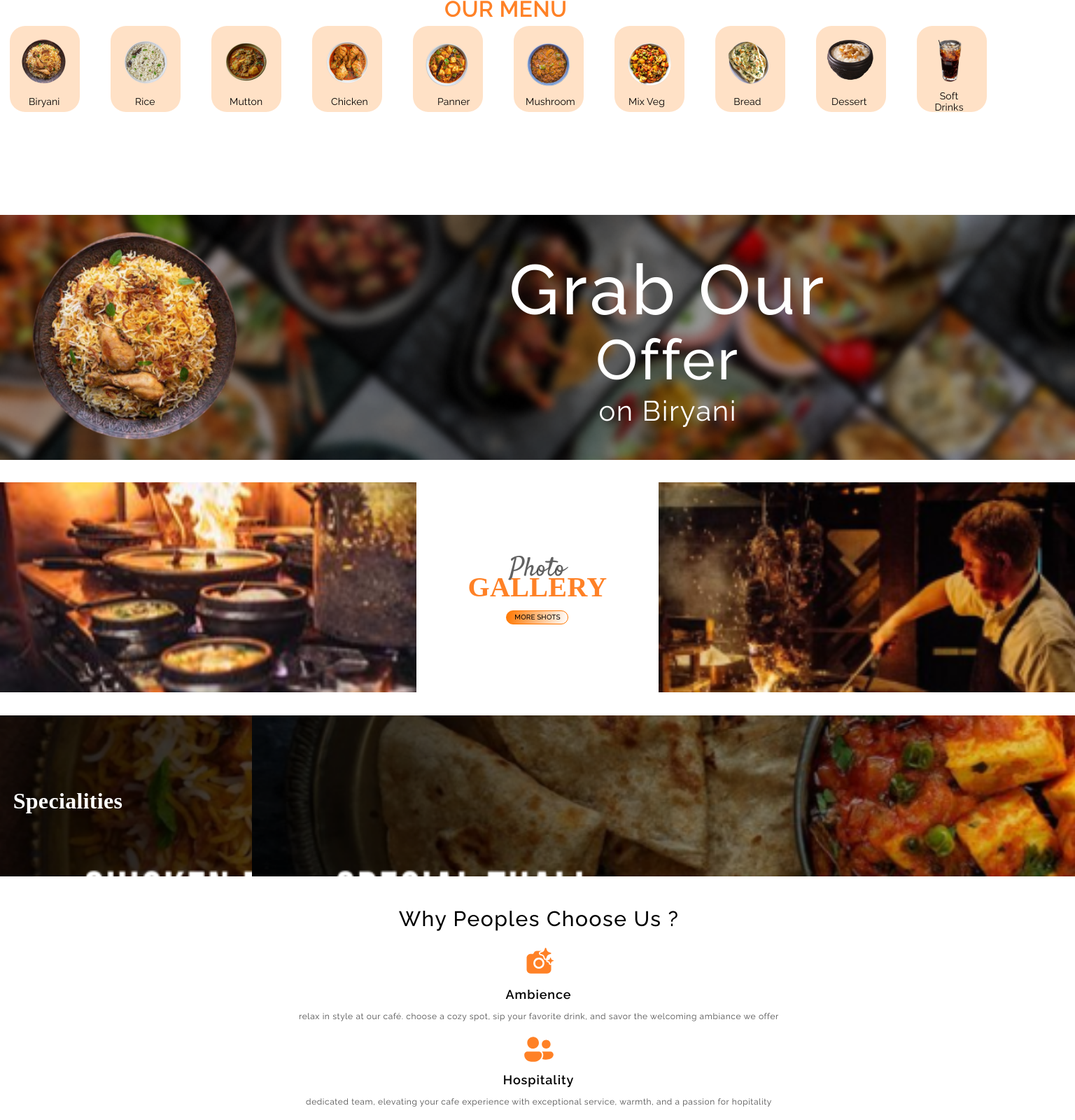
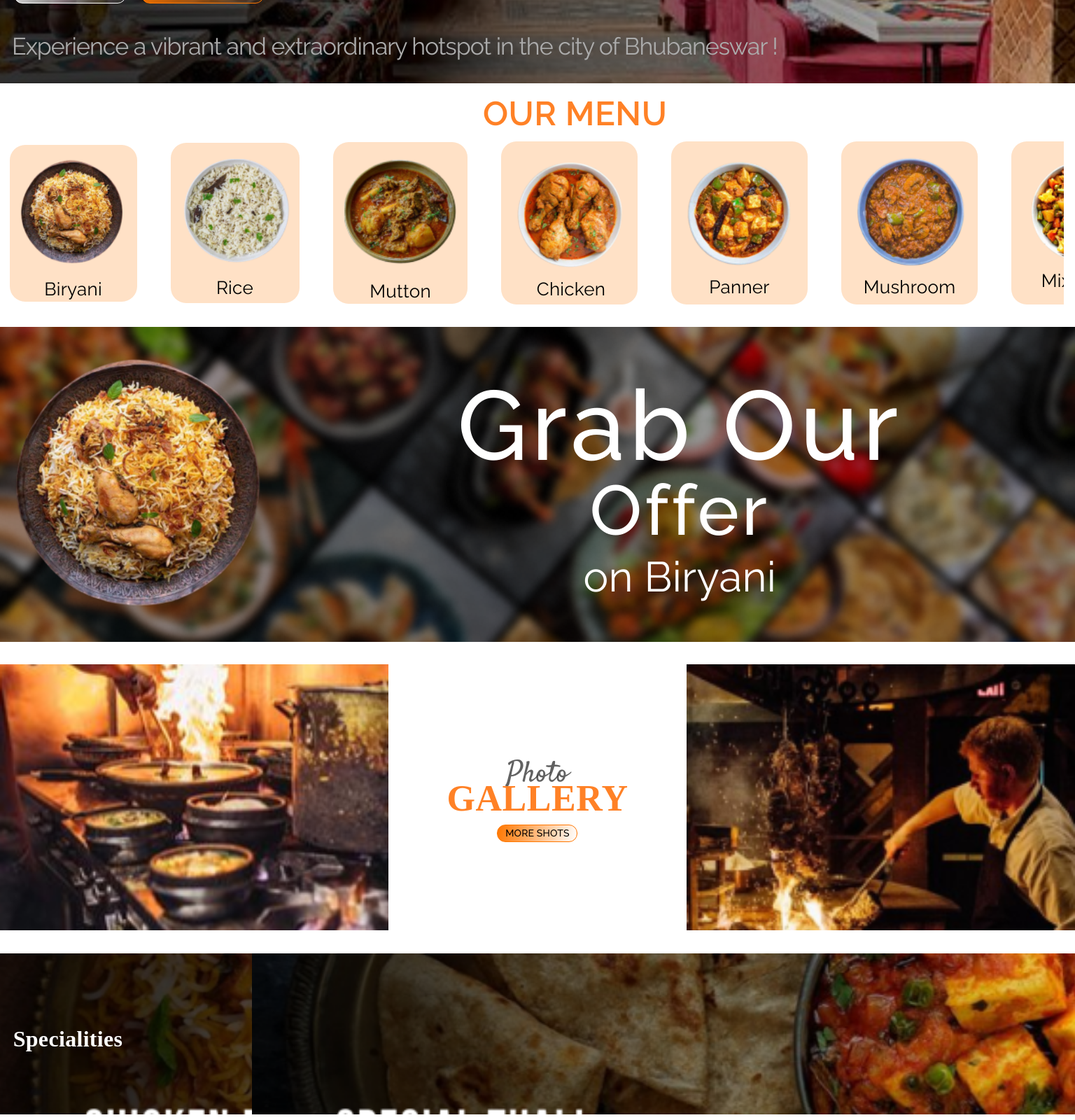
Before and after one commit to sthitajoshi/MultaniBiryani, a React (Create React App) app: page / in a window 1536 px wide. Shown: the part 440-2040 px from the top of the page at 70% size. Built offline with nearby package versions, Linux system fonts and the light colour scheme; a web font is replaced by a local one.

Commit message:
updated the resposiveness for 1024px screensize

```diff
--- a/src/App.js
+++ b/src/App.js
@@ -6,7 +6,6 @@
   useNavigationType
 } from "react-router-dom";
 import FullScreen from "./pages/FullScreen";
-import OURMENU from "./pages/OURMENU";
 
 
 function App() {
@@ -56,7 +55,7 @@
   return (
     <Routes>
       <Route path="/" element={<FullScreen />} />
-      <Route path="/OURMENU" element={OURMENU }/>
+      <Route path="/menu" element={"/OURMENU" }/>
     </Routes>
   );
 }
--- a/src/components/Content.module.css
+++ b/src/components/Content.module.css
@@ -6,6 +6,7 @@
   font-weight: 600;
   display: inline-block;
 }
+
 .menuTitle {
   align-self: stretch;
   display: flex;
@@ -13,14 +14,17 @@
   align-items: flex-start;
   justify-content: center;
   padding: 0 var(--padding-xl);
-  white-space: nowrap; /* Prevents text from wrapping */
+  white-space: nowrap;
+  /* Prevents text from wrapping */
 }
+
 .cabfcc101fa6f6d99b3c07e9997f7cIcon {
   width: 67px;
   height: 68px;
   position: relative;
   object-fit: contain;
 }
+
 .biryani {
   position: relative;
   letter-spacing: 0.01em;
@@ -36,6 +40,7 @@
   justify-content: flex-start;
   padding: 0 var(--padding-xs) 0 var(--padding-2xs);
 }
+
 .cabfcc101fa6f6d99b3c07e9997f7cParent {
   border-radius: var(--br-3xl);
   background-color: var(--color-bisque);
@@ -58,12 +63,14 @@
   position: relative;
   object-fit: contain;
 }
+
 .rice {
   position: relative;
   letter-spacing: 0.01em;
   display: inline-block;
   min-width: 29px;
 }
+
 .e2a7b5dc0d21f8cc7757fd57f491ffParent,
 .riceWrapper {
   display: flex;
@@ -73,6 +80,7 @@
   padding: 0 var(--padding-lgi) 0 var(--padding-lg);
 
 }
+
 .e2a7b5dc0d21f8cc7757fd57f491ffParent {
   border-radius: var(--br-3xl);
   background-color: var(--color-bisque);
@@ -95,12 +103,14 @@
   position: relative;
   object-fit: contain;
 }
+
 .mutton {
   position: relative;
   letter-spacing: 0.01em;
   display: inline-block;
   min-width: 48px;
 }
+
 .e2f53738fa30a7e1cc88e61261c33Parent,
 .muttonWrapper {
   display: flex;
@@ -109,6 +119,7 @@
   justify-content: flex-start;
   padding: 0 var(--padding-8xs);
 }
+
 .e2f53738fa30a7e1cc88e61261c33Parent {
   border-radius: var(--br-3xl);
   background-color: var(--color-bisque);
@@ -121,7 +132,7 @@
   transition-duration: 0.5s;
 }
 
-.e2f53738fa30a7e1cc88e61261c33Parent:hover{
+.e2f53738fa30a7e1cc88e61261c33Parent:hover {
 
   background-color: var(--color-darkorange-100);
 }
@@ -133,6 +144,7 @@
   position: relative;
   object-fit: contain;
 }
+
 .chicken {
   align-self: center;
   margin-left: -8px;
@@ -141,6 +153,7 @@
   letter-spacing: 0.01em;
   text-align: center;
 }
+
 .bc05f6d6776b42bd40914e0b077487Parent,
 .chickenWrapper {
   display: flex;
@@ -148,12 +161,14 @@
   justify-content: center;
   box-sizing: border-box;
 }
+
 .chickenWrapper {
   align-self: center;
   height: 16px;
   flex-direction: row;
   /* padding: 0 var(--padding-6xs) 0 var(--padding-7xs); */
 }
+
 .bc05f6d6776b42bd40914e0b077487Parent {
   width: 100px;
   border-radius: var(--br-3xl);
@@ -178,6 +193,7 @@
   position: relative;
   object-fit: contain;
 }
+
 .chickenWrapper,
 .chirerPayeshPohaPuddingRecParent {
   display: flex;
@@ -185,12 +201,14 @@
   justify-content: flex-start;
   box-sizing: border-box;
 }
+
 .chickenWrapper {
   align-self: stretch;
   height: 16px;
   flex-direction: row;
   padding: 0 var(--padding-lg);
 }
+
 .chirerPayeshPohaPuddingRecParent {
   width: 100px;
   border-radius: var(--br-3xl);
@@ -204,7 +222,7 @@
   transition-duration: 0.5s;
 }
 
-.chirerPayeshPohaPuddingRecParent:hover{
+.chirerPayeshPohaPuddingRecParent:hover {
   background-color: var(--color-darkorange-100);
 }
 
@@ -230,12 +248,14 @@
   justify-content: flex-start;
   box-sizing: border-box;
 }
+
 .pannerWrapper {
   align-self: stretch;
   height: 16px;
   flex-direction: row;
   padding: 0 var(--padding-3xs) 0 var(--padding-4xs);
 }
+
 .c7228d74b38305bd6c483b4417d749Parent {
   width: 100px;
   border-radius: var(--br-3xl);
@@ -249,7 +269,7 @@
   transition-duration: 0.5s;
 }
 
-.c7228d74b38305bd6c483b4417d749Parent:hover{
+.c7228d74b38305bd6c483b4417d749Parent:hover {
   background-color: var(--color-darkorange-100);
 }
 
@@ -266,6 +286,7 @@
   position: relative;
   object-fit: contain;
 }
+
 .db17641d31c172d2b2739daf9Parent,
 .chickenWrapper {
   display: flex;
@@ -273,12 +294,14 @@
   justify-content: flex-start;
   box-sizing: border-box;
 }
+
 .chickenWrapper {
   align-self: stretch;
   height: 16px;
   flex-direction: row;
   padding: 0 var(--padding-6xs) 0 var(--padding-7xs);
 }
+
 .db17641d31c172d2b2739daf9Parent {
   width: 100px;
   border-radius: var(--br-3xl);
@@ -302,6 +325,7 @@
   position: relative;
   object-fit: contain;
 }
+
 .c0566b8ce26a85119cb9dbaff7221bParent,
 .mixVegWrapper {
   display: flex;
@@ -309,12 +333,14 @@
   justify-content: flex-start;
   box-sizing: border-box;
 }
+
 .mixVegWrapper {
   align-self: stretch;
   height: 16px;
   flex-direction: row;
   padding: 0 var(--padding-3xs);
 }
+
 .c0566b8ce26a85119cb9dbaff7221bParent {
   width: 100px;
   border-radius: var(--br-3xl);
@@ -328,8 +354,7 @@
   transition-duration: 0.5s;
 }
 
-.c0566b8ce26a85119cb9dbaff7221bParent:hover
-{
+.c0566b8ce26a85119cb9dbaff7221bParent:hover {
   background-color: var(--color-darkorange-100);
 }
 
@@ -339,6 +364,7 @@
   position: relative;
   object-fit: contain;
 }
+
 .breadWrapper,
 .ea95a51eec22af22d0c30e56f9823Parent {
   display: flex;
@@ -346,12 +372,14 @@
   justify-content: flex-start;
   box-sizing: border-box;
 }
+
 .breadWrapper {
   align-self: stretch;
   height: 16px;
   flex-direction: row;
   padding: 0 var(--padding-lg);
 }
+
 .ea95a51eec22af22d0c30e56f9823Parent {
   width: 100px;
   border-radius: var(--br-3xl);
@@ -375,6 +403,7 @@
   position: relative;
   object-fit: contain;
 }
+
 .chickenWrapper,
 .chirerPayeshPohaPuddingRecParent {
   display: flex;
@@ -382,12 +411,14 @@
   justify-content: flex-start;
   box-sizing: border-box;
 }
+
 .chickenWrapper {
   align-self: stretch;
   height: 16px;
   flex-direction: row;
   padding: 0 var(--padding-lg);
 }
+
 .chirerPayeshPohaPuddingRecParent {
   width: 100px;
   border-radius: var(--br-3xl);
@@ -407,6 +438,7 @@
   position: relative;
   object-fit: contain;
 }
+
 .chickenWrappe5,
 .SoftDrinkParent {
   display: flex;
@@ -414,12 +446,14 @@
   justify-content: flex-start;
   box-sizing: border-box;
 }
+
 .chickenWrapper {
   align-self: stretch;
   height: 16px;
   flex-direction: row;
   padding: 0 var(--padding-lg);
 }
+
 .SoftDrinkParent {
   width: 100px;
   border-radius: var(--br-3xl);
@@ -433,7 +467,7 @@
   transition-duration: 0.5s;
 }
 
-.SoftDrinkParent:hover{
+.SoftDrinkParent:hover {
   background-color: var(--color-darkorange-100);
 }
 
@@ -442,30 +476,36 @@
 .menuTitleParent {
   display: flex;
   flex-direction: column;
-  align-items: center; /* Center align the heading */
+  align-items: center;
+  /* Center align the heading */
   justify-content: flex-start;
   max-width: 100%;
 }
 
 .menuTitle {
-  font-size: 20px;/* Set a fixed size for all widths */
+  font-size: 20px;
+  /* Set a fixed size for all widths */
   color: var(--color-darkorange-100);
   text-align: center;
 
 }
 
 .menuItems {
-  width: 100%; /* Set to 100% to allow it to fill the container */
+  width: 100%;
+  /* Set to 100% to allow it to fill the container */
   flex: 1;
-  overflow-x: auto; /* Enables horizontal scrolling */
+  overflow-x: auto;
+  /* Enables horizontal scrolling */
   flex-direction: row;
-  justify-content: center; /* Center align the items */
+  justify-content: center;
+  /* Center align the items */
   gap: var(--gap-mini);
   font-size: var(--font-size-sm);
   transition: color 0.8 ease;
   color: var(--color-black);
   font-family: var(--font-raleway);
-  padding-right: 16px; /* Add right padding for mobile */
+  padding-right: 16px;
+  /* Add right padding for mobile */
 }
 
 .menuItems:hover {
@@ -475,34 +515,46 @@
 /* Responsive adjustments for mobile */
 @media (max-width: 768px) {
   .menuItems {
-    width: auto; /* Allow width to adjust based on content */
-    justify-content: flex-start; /* Align items to the start */
+    width: auto;
+    /* Allow width to adjust based on content */
+    justify-content: flex-start;
+    /* Align items to the start */
     gap: var(--gap-base);
-    padding-right: 0; /* Increase gap for larger screens */
+    padding-right: 0;
+    /* Increase gap for larger screens */
   }
+
   .content {
-    height: auto; /* Adjust height as necessary */
+    height: auto;
+    /* Adjust height as necessary */
     padding: 0 var(--padding-base) var(--padding-lg) var(--padding-sm);
     box-sizing: border-box;
     text-align: left;
-    font-size: var(--font-size-lg); /*Adjust font size for larger screens*/
+    font-size: var(--font-size-lg);
+    /*Adjust font size for larger screens*/
   }
 }
 
 /* Responsive adjustments for tablet */
 @media (min-width: 768px) {
   .menuItems {
-    width: auto; /* Allow width to adjust based on content */
-    justify-content: flex-start; /* Align items to the start */
+    width: auto;
+    /* Allow width to adjust based on content */
+    justify-content: flex-start;
+    /* Align items to the start */
     gap: 26px;
-    padding-right: 0; /* Increase gap for larger screens */
+    padding-right: 0;
+    /* Increase gap for larger screens */
   }
+
   .content {
-    height: auto; /* Adjust height as necessary */
+    height: auto;
+    /* Adjust height as necessary */
     padding: 0 var(--padding-base) var(--padding-lg) var(--padding-sm);
     box-sizing: border-box;
     text-align: left;
-    font-size: var(--font-size-lg); /*Adjust font size for larger screens*/
+    font-size: var(--font-size-lg);
+    /*Adjust font size for larger screens*/
   }
 
   .menuTitle {
@@ -514,7 +566,8 @@
     justify-content: center;
     padding: 5px;
     margin-top: -5px;
-    white-space: nowrap; /* Prevents text from wrapping */
+    white-space: nowrap;
+    /* Prevents text from wrapping */
   }
 }
 
@@ -522,31 +575,38 @@
 /* Responsive adjustments for laptop */
 @media (min-width: 1024px) {
   .menuItems {
-    width: auto; /* Allow width to adjust based on content */
-    justify-content: flex-start; /* Align items to the start */
+    width: auto;
+    /* Allow width to adjust based on content */
+    justify-content: flex-start;
+    /* Align items to the start */
     gap: 32px;
-    padding-right: 0; /* Increase gap for larger screens */
+    padding-right: 0;
+    /* Increase gap for larger screens */
   }
 
   .menuTitle {
     align-self: center;
     display: flex;
-    font-size: 32px;
+    font-size: 36px;
     flex-direction: row;
     align-items: center;
     justify-content: center;
-    margin-top: -10px;
+    margin-top: -5px;
     margin-right: 20px;
+    margin-bottom: 15px;
     padding: var(--padding-2xs);
-    white-space: nowrap; /* Prevents text from wrapping */
+    white-space: nowrap;
+    /* Prevents text from wrapping */
   }
 
   .content {
-    height: auto; /* Adjust height as necessary */
+    height: 220px;
+    /* Adjust height as necessary */
     padding: 0 var(--padding-base) var(--padding-lg) var(--padding-sm);
     box-sizing: border-box;
     text-align: left;
-    font-size: var(--font-size-lg); /*Adjust font size for larger screens*/
+    font-size: var(--font-size-lg);
+    /*Adjust font size for larger screens*/
   }
 }
 
@@ -554,17 +614,183 @@
 /* Responsive adjustments for laptop */
 @media (min-width: 1440px) {
   .menuItems {
-    width: auto; /* Allow width to adjust based on content */
-    justify-content: flex-start; /* Align items to the start */
-    gap: 44px;
-    padding-right: 0; /* Increase gap for larger screens */
+    justify-content: flex-start;
+    /* Align items to the start */
+    gap: 48px;
+    padding-right: 0;
+    /* Increase gap for larger screens */
 
   }
+
   .content {
-    height: 300px; /* Adjust height as necessary */
+    align-self: center;
+    height: 320px;
+    /* Adjust height as necessary */
     padding: 0 var(--padding-base) var(--padding-lg) var(--padding-sm);
     box-sizing: border-box;
-    text-align: left;
-    font-size: var(--font-size-lg); /*Adjust font size for larger screens*/
+    text-align: center;
+    font-size: var(--font-size-lg);
+    /*Adjust font size for larger screens*/
   }
+
+  .menuTitle {
+    align-self: center;
+    display: flex;
+    font-size: 48px;
+    flex-direction: row;
+    align-items: center;
+    justify-content: center;
+    margin-top: -10px;
+    margin-bottom: 25px;
+    margin-right: 20px;
+    padding: var(--padding-2xs);
+    white-space: nowrap;
+    /* Prevents text from wrapping */
+  }
+
+  .cabfcc101fa6f6d99b3c07e9997f7cParent {
+    align-items: center;
+    flex-direction: column;
+    height: 200px;
+    width: 150px;
+    font-size: 26px;
+  }
+
+  .cabfcc101fa6f6d99b3c07e9997f7cIcon {
+    width: 160px;
+    height: 159px;
+
+  }
+
+
+  .e2a7b5dc0d21f8cc7757fd57f491ffParent {
+    align-items: center;
+    flex-direction: column;
+    height: 200px;
+    width: 150px;
+    font-size: 26px;
+  }
+
+  .e2a7b5dc0d21f8cc7757fd57f491ffIcon {
+    width: 160px;
+    height: 159px;
+
+  }
+
+  .e2f53738fa30a7e1cc88e61261c33Parent {
+    align-items: center;
+    flex-direction: column;
+    height: 200px;
+    width: 150px;
+    font-size: 26px;
+  }
+
+  .e2f53738fa30a7e1cc88e61261c33Icon {
+    width: 160px;
+    height: 159px;
+
+  }
+
+  .bc05f6d6776b42bd40914e0b077487Parent {
+    align-items: center;
+    flex-direction: column;
+    height: 233px;
+    width: 195px;
+    font-size: 26px;
+
+  }
+
+  .bc05f6d6776b42bd40914e0b077487Parent{
+    .chicken{
+      margin-left: 5px;
+    }
+  }
+
+  .bc05f6d6776b42bd40914e0b077487Icon {
+    width: 180px;
+    height: 159px;
+
+  }
+
+  .c7228d74b38305bd6c483b4417d749Parent {
+    align-items: center;
+    flex-direction: column;
+    height: 233px;
+    width: 195px;
+    font-size: 26px;
+  }
+
+  .c7228d74b38305bd6c483b4417d749Icon {
+    width: 180px;
+    height: 159px;
+  }
+
+  .db17641d31c172d2b2739daf9Parent {
+    align-items: center;
+    flex-direction: column;
+    height: 233px;
+    width: 195px;
+    font-size: 26px;
+  }
+
+  .db17641d31c172d2b2739daf9Icon {
+    width: 180px;
+    height: 159px;
+  }
+
+  .c0566b8ce26a85119cb9dbaff7221bParent {
+    align-items: center;
+    flex-direction: column;
+    height: 233px;
+    width: 190px;
+    font-size: 26px;
+  }
+
+  .c0566b8ce26a85119cb9dbaff7221bIcon {
+    width: 180px;
+    height: 159px;
+  }
+
+  .ea95a51eec22af22d0c30e56f9823Parent {
+    align-items: center;
+    flex-direction: column;
+    height: 233px;
+    width: 195px;
+    font-size: 26px;
+  }
+
+  .ea95a51eec22af22d0c30e56f9823Icon {
+    width: 180px;
+    height: 159px;
+  }
+
+  .chirerPayeshPohaPuddingRecParent {
+    align-items: center;
+    flex-direction: column;
+    height: 233px;
+    width: 195px;
+    font-size: 26px;
+  }
+
+  .chirerPayeshPohaPuddingRecIcon {
+    width: 180px;
+    height: 159px;
+  }
+
+  .SoftDrinkParent {
+    align-items: center;
+    flex-direction: column;
+    height: 233px;
+    width: 195px;
+    font-size: 26px;
+  }
+
+  .SoftDrinkIcon {
+    width: 180px;
+    height: 159px;
+  }
+
+
+
+
 }
--- a/src/components/GalleryHeader.module.css
+++ b/src/components/GalleryHeader.module.css
@@ -160,3 +160,34 @@
   }
 
 }
+
+
+@media (min-width:1024px) {
+  .c8a7c3a22a8f1e23c11bfe498146f2Icon {
+    min-width: 20px;
+    min-height: 380px
+  }
+
+  .galleryTitleContainer{
+    padding: 60px;
+  }
+
+  .photo {
+    font-size: 42px;
+    margin-bottom: -12px;
+  }
+
+  .gallery {
+    font-size: 52px;
+  }
+
+  .galleryNavigation{
+    height:20px ;
+    width: auto;
+  }
+
+  .moreShots {
+    font-size: 14px;
+  }
+
+}
--- a/src/components/MainFrame.module.css
+++ b/src/components/MainFrame.module.css
@@ -300,28 +300,32 @@
   }
 }
 
-@media (min-width: 1023px) {
+@media (min-width: 1023px) and (max-width: 1439px) {
   .mainFrame {
-    height: 340px; /* Increase height for tablets */
+    height: 450px; /* Increase height for tablets */
   }
 
-  .multaniBiryaniMainLogo1 {
-    height: 50px;
+  .brandName{
+    padding-top: 40px;
   }
 
+  .multaniBiryaniMainLogo1{
+    height: 40px;
+  }
 
   .multani {
-    font-size: 84px;
-    margin-bottom: 20px;
+    font-size: 100px;
+    margin-bottom: 40px;
   }
 
   .biryani {
-    font-size: 60px;
+    font-size: 74px;
   }
 
 
   .menuNavigation {
-    gap: 30px;
+    margin-top: 20px;
+    gap: 40px;
   }
 
   .experienceAVibrant {
@@ -334,33 +338,42 @@
   }
 
   .navigation {
-    min-height: 60px; /* Further increase minimum height for larger screens */
-    font-size: var(--font-size-sm); /* Adjust font size for larger screens */
+    min-height: 50px; /* Further increase minimum height for larger screens */
+    font-size: 18px; /* Adjust font size for larger screens */
   }
 
 }
 
 
-@media (min-width: 1440px) {
+@media (min-width: 1440px) and (max-width: 2560px) {
   .mainFrame {
-    height: 400px; /* Increase height for tablets */
+    height: 540px; /* Increase height for tablets */
+  }
+
+  .multaniBiryaniMainLogo1{
+    height: 60px;
+  }
+
+  .brandName{
+    padding-top: 30px;
   }
 
   .multani {
-    font-size: 120px;
-    margin-bottom: 30px;
+    font-size: 150px;
+    margin-bottom: 50px;
   }
 
   .biryani {
-    font-size: 72px;
+    font-size: 98px;
   }
 
   .menuNavigation {
-    gap: 30px;
+    margin-top: 20px;
+    gap: 40px;
   }
 
   .experienceAVibrant {
-    font-size: 28px;
+    font-size: 34px;
   }
 
   .header {
--- a/src/pages/FullScreen.js
+++ b/src/pages/FullScreen.js
@@ -69,9 +69,9 @@
             <div className={styles.testimonialContent}>
               <div className={styles.ppls}>
                 <div className={styles.testimonialQuestion}>
-                  <div
-                    className={styles.whyPeoplesChoose}
-                  >{`Why Peoples Choose Us ? `}</div>
+                  <div className={styles.whyPeoplesChoose}>
+                    Why Peoples Choose Us ?
+                  </div>
                 </div>
                 <div className={styles.ambiencepart}>
                   <div className={styles.testimonialImage}>
@@ -121,8 +121,8 @@
                   </div>
                   <div className={styles.testimonialDescription}>
                     <div className={styles.sensationalFlavorsAnd}>
-                      SENSATIONAL FLAVORS AND CULINARY MASTERY UNITE IN ICONIC
-                      DELIGHTS, CREATING AN UNFORGETTABLE DINING for all
+                      {`SENSATIONAL FLAVORS AND CULINARY MASTERY UNITE IN ICONIC
+                      DELIGHTS, CREATING AN UNFORGETTABLE DINING for all `}
                     </div>
                   </div>
                 </div>
@@ -174,7 +174,7 @@
                     <div className={styles.div}>100+</div>
                   </div>
                   <div className={styles.footerAddressItems}>
-                    <div className={styles.whyPeoplesChoose}>2000+</div>
+                    <div className={styles.div}>2000+</div>
                   </div>
                 </div>
                 <div className={styles.footerContact}>
@@ -198,7 +198,10 @@
                 </div>
               </div>
             </div>
-            <a href="https://maps.app.goo.gl/8WuvQMRfrML67dEC8" className={styles.footerAppStore}>
+            <a
+              href="https://maps.app.goo.gl/8WuvQMRfrML67dEC8"
+              className={styles.footerAppStore}
+            >
               <div className={styles.footerAppStoreImage}>
                 <div className={styles.footerAppStoreImageChild} />
                 <img
--- a/src/pages/FullScreen.module.css
+++ b/src/pages/FullScreen.module.css
@@ -138,41 +138,18 @@
 
 
 
-@media (min-width: 767px) {
+@media (min-width: 767px) and (max-width: 1022px) {
   .offer {
     height: 250px;
     /* Increase height for desktop */
   }
-
-  .bcd77feef1331310a33c161e0cc002Icon {
-    height: 300px;
+  .whyPeoplesChoose{
+    padding-top: 40px;
+    padding-bottom: 20px;
+    font-size: 30px;
+    letter-spacing: 0.8rem;
+    text-shadow: 0 2px 4px rgba(0, 0, 0, 0.4);
   }
-
-  .ppls {
-    flex-direction: row;
-    /* Change to row for larger screens */
-    justify-content: space-between;
-    /* Space between items */
-    padding-bottom: 30px;
-  }
-
-  .ambiencepart,
-  .hospitalitypart,
-  .delightspart {
-    flex: 1;
-    /* Allow each part to take equal space */
-    display: flex;
-    flex-direction: column;
-    /* Keep the internal structure as column */
-    align-items: center;
-    /* Center align items within each part */
-    justify-content: flex-start;
-    gap: var(--gap-sm);
-    /* Maintain gap within each part */
-    max-width: 100%;
-    /* Ensure they don't exceed the container */
-  }
-
 
   .cabfcc101fa6f6d99b3c07e9997f7cIcon {
     height: 180px;
@@ -195,29 +172,69 @@
   }
 
 
-
-  .whyPeoplesChoose {
-    padding: 10px;
-    font-size: 30px;
+  .testimonialHeaderItems{
+    font-size: 22px;
   }
 
-  .teamWrapper {
-    height: 300px;
-  }
+
 
 
 }
 
 /* Responsive adjustments for desktop */
-@media (min-width: 1024px) {
+@media (min-width: 1023px) {
+
+
+
   .offer {
     height: 350px;
     /* Increase height for desktop */
   }
 
+  .whyPeoplesChoose{
+    padding-top: 40px;
+    font-size: 40px;
+    padding-bottom: 20px;
+    letter-spacing: 0.8rem;
+    text-shadow: 0 2px 4px rgba(0, 0, 0, 0.4);
+  }
+
   .cabfcc101fa6f6d99b3c07e9997f7cIcon {
     height: 320px;
 
+  }
+
+  .testimonialHeaderItems{
+    font-size: 28px;
+  }
+
+  .ambiencepart{
+    margin: 20px;
+  }
+
+  .relaxInStyle{
+    font-size: 22px;
+  }
+
+  .hospitalitypart{
+    margin: 20px;
+  }
+
+  .hereAreSome{
+    font-size: 22px;
+  }
+
+  .delightspart{
+    padding: 20px;
+  }
+
+
+  .testimonialDescription{
+    font-size: 22px;
+  }
+
+  .sensationalFlavorsAnd{
+    font-size: 200px;
   }
 
   .grabOur {
@@ -235,7 +252,39 @@
   }
 
 
+
 }
+
+
+/* Responsive adjustments for bigger desktop */
+@media (min-width: 1440px) {
+  .offer {
+    height:  450px;
+    /* Increase height for desktop */
+  }
+
+  .cabfcc101fa6f6d99b3c07e9997f7cIcon {
+    height: 380px;
+
+  }
+
+  .grabOur {
+    font-size: 140px;
+    margin-bottom: -20px;
+  }
+
+  .offer1 {
+    font-size: 100px;
+  }
+
+  .onBiryani {
+    font-size: 60px;
+    margin-bottom: 0px;
+  }
+
+
+}
+
 
 .offerWrapper {
   align-self: stretch;
@@ -347,17 +396,14 @@
 
 
 .sensationalFlavorsAnd {
-
   flex: 1;
   position: relative;
   letter-spacing: 0.05em;
   text-transform: lowercase;
-  font-size: 32px;
 }
 
 .delights,
 .sensationalFlavorsAnd {
-
   flex: 1;
   position: relative;
   letter-spacing: 0.05em;
@@ -374,7 +420,7 @@
 
 .sensationalFlavorsAnd {
   align-self: stretch;
-  font-size: var(--font-size-xs);
+  font-size: 12px;
   text-transform: lowercase;
   color: var(--color-gray-300);
 }
@@ -413,9 +459,9 @@
   flex: 1;
   display: flex;
   flex-direction: column;
-  align-items: center;
-  justify-content: center;
-  gap: 30px;
+  align-items: flex-start;
+  justify-content: flex-start;
+  gap: var(--gap-sm);
   max-width: 100%;
 }
 
@@ -633,17 +679,19 @@
 .teamWrapper {
   display: flex;
   flex-direction: row;
-  align-items: flex-start;
+  align-items: center;
   padding: 0 20px;
   /* Add padding to prevent cutting off */
   box-sizing: border-box;
   /* Ensure padding is included in width */
+  overflow-x: auto;
   height: 400px;
-  max-width: 100%;
-  overflow-x: auto;
   /* Allow horizontal scrolling if necessary */
 
 }
+
+
+
 
 
 @media (min-width=425px) {}
@@ -839,12 +887,6 @@
   z-index: 1;
 }
 
-@media (min-width: 767px) {
-  .screenshot202407190609291 {
-    height: 300px;
-  }
-
-}
 
 .footerAppStore,
 .footerAppStoreImage {
@@ -991,6 +1033,50 @@
 }
 
 @media (min-width: 767px) {
+
+
+
+  .reviewContentWrapper{
+  margin-top: 30px;
+  height: 250px;
+  gap: 0px;
+}
+
+.reviewStars{
+  display: flex;
+  flex-direction: row;
+    align-items: center;
+    justify-content: center;
+
+}
+
+.androidSmall8{
+  height: 100px;
+  width: 160px;
+}
+
+
+.writeAReview{
+  font-size: 12px;
+}
+
+  .teamWrapper{
+    height: 500px;
+  }
+
+  .team{
+    height: 500px;
+  }
+  .bcd77feef1331310a33c161e0cc002Icon{
+    height: 500px;
+  }
+
+
+  .screenshot202407190609291{
+    align-self: center;
+    height: 370px;
+  }
+
   .footerForm {
     height: 180px;
     gap: 50px;
```
